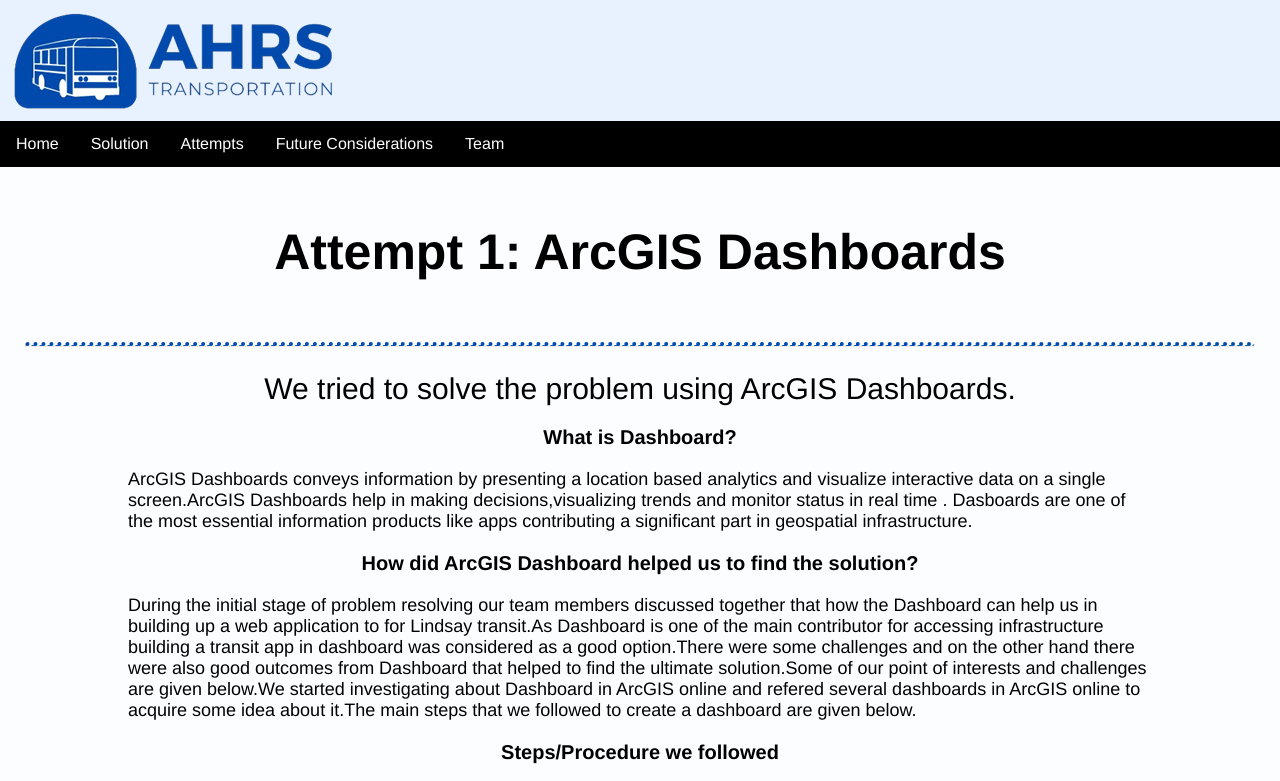
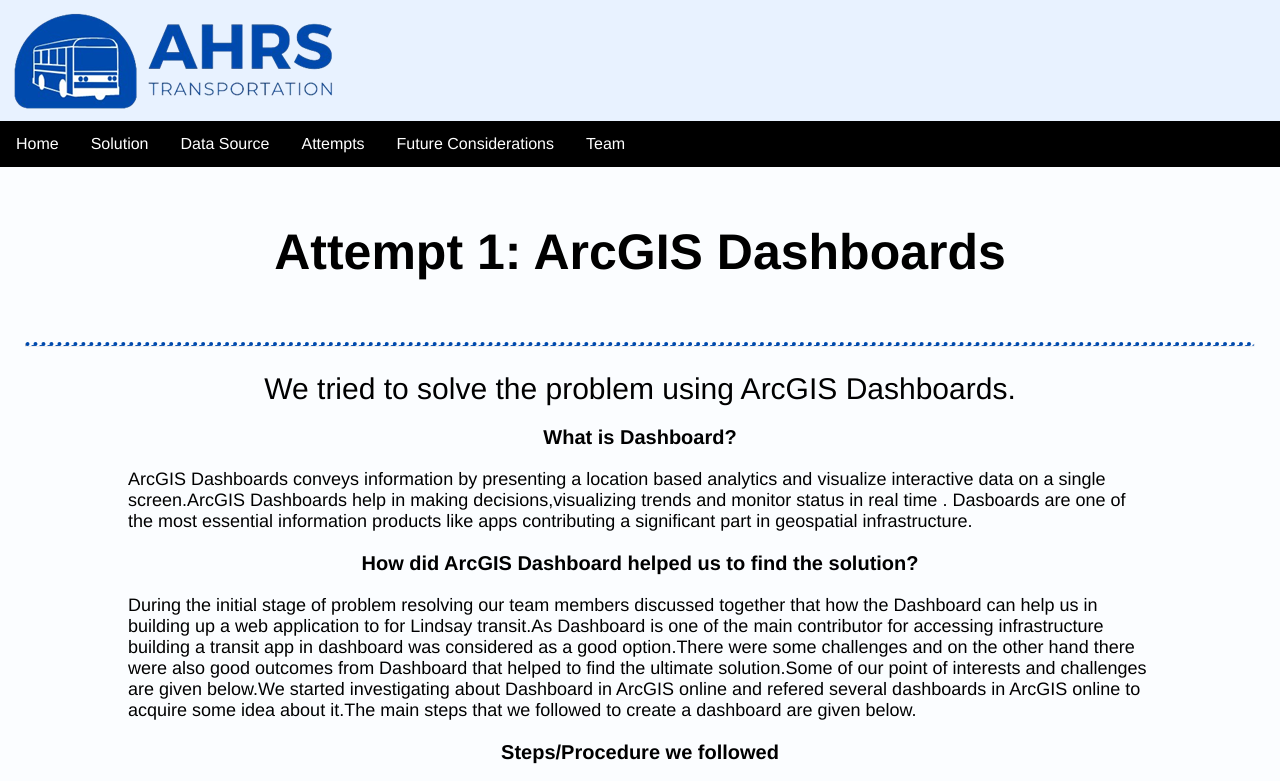
Before and after one commit to helenplesko/web2lindsaytransit, a plain HTML site: page dashboard.html in a window 1280 px wide. Shown: the top 781 px of the page. Drawn offline with Linux system fonts and the light colour scheme.

Commit message:
Update dashboard.html

```diff
--- a/dashboard.html
+++ b/dashboard.html
@@ -39,6 +39,7 @@
 	  </div>
 	<a href="index.html">Home</a>
 	<a href="solution.html">Solution</a>
+	<a href="data.html">Data Source</a>
 	<div class="dropdown">
 		<button class="dropbtn">Attempts</button>
 		<!-- Attempts dropdown menu content -->
```
